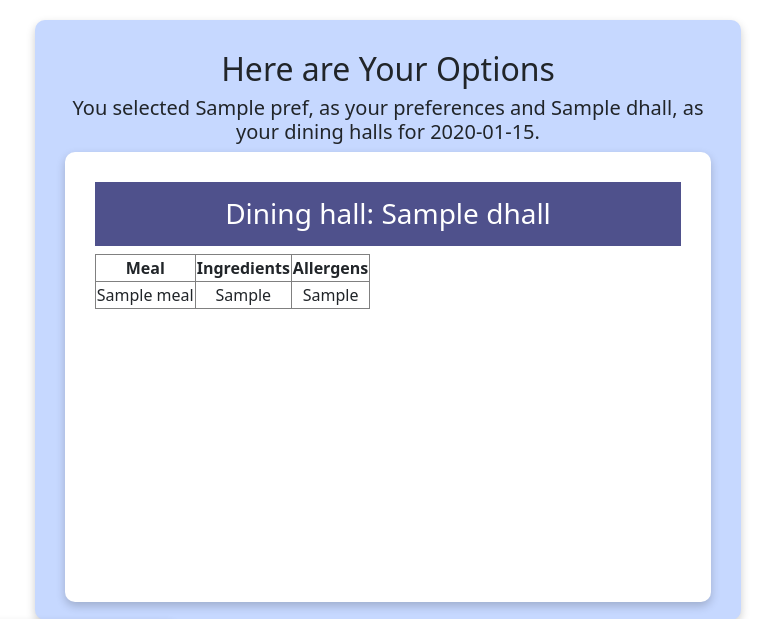
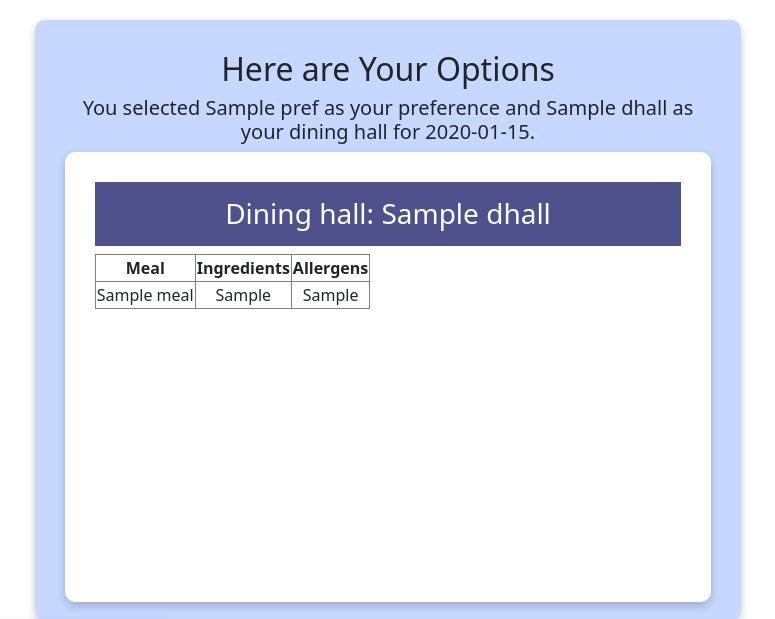
Before and after one commit to princeton-eats/princetoneats, a Flask app: template src/princetoneats/templates/meals_list.html in a window 1280 px wide. Shown: the part 62-681 px from the top of the page, without its empty margins (252-1027 px from the left). Run offline with Flask 3, Linux system fonts and the light colour scheme; the template is opened without the code that fills it: most values are stand-ins (such as "Sample title", 1, 10 or a date in 2020).

Commit message:
meals_list error

```diff
--- a/src/princetoneats/templates/dashboard.html
+++ b/src/princetoneats/templates/dashboard.html
@@ -33,7 +33,6 @@
     <div class="container-fluid flex-fill d-flex justify-content-center align-items-center">
         <div class="row w-100 justify-content-center">
 
-    <!-- Left Column -->
         <div class="col-md-5 text-center" style="margin: auto;">
                 <h1 class="display-10">Good <span id="ampmSpan"></span> {{userFirstname}}</h1>
                 <h2 class="lead">
@@ -41,7 +40,6 @@
                 </h2>
         </div>
 
-        <!-- Right Column -->
         <div class="col-md-7 text-center">
             <div class="container" style="overflow: scroll !important; height: 500px;">
                 {% if hall == "hairline" %}
--- a/src/princetoneats/templates/meals_list.html
+++ b/src/princetoneats/templates/meals_list.html
@@ -44,15 +44,36 @@
                 <div class="containerMeals" style="background-color: white;">
                         <h1 style="margin: 40px;">Sorry! We couldn't find any meals to match your outlined preferences. Please conduct another search. </h1>
                         <h3 class="lead" style="margin: 45px;">
-                            You selected {% for pref in preferences %} <b>{{pref}}</b>, {% endfor %} as your prefereces and
-                            {% for dhall in dininghalls %} <b>{{dhall}}</b>, {% endfor %} as your dining halls for <b>{{mealtimes[0]}}</b>.
+                            You selected
+                                {% for pref in preferences %} <b>{{ pref }}</b>{% if not loop.last %},
+                                    {% endif %}
+                                {% endfor %}
+                            as your preference
+                                {% if preferences|length > 1 %}s {% endif %} and
+                                {% for dhall in grouped_meals.items() %}
+                                    <b>{{dhall[0]}}</b>{% if not loop.last %},
+                                    {% endif %}
+                                {% endfor %}
+                            as your dining hall{% if grouped_meals|length > 1 %}s{% endif %}
+                            for <b>{{mealtimes[0]}}</b>.
                         </h3>
                 </div>
                 {% else %}
                         <h2>Here are Your Options</h2>
                         <h3 class="lead">
-                            You selected {% for pref in preferences %} <b>{{pref}}</b>, {% endfor %} as your preferences and
-                            {% for dhall in grouped_meals.items() %} <b>{{dhall[0]}}</b>, {% endfor %} as your dining halls for <b>{{mealtimes[0]}}</b>.
+                            You selected
+                                {% for pref in preferences %}
+                                    <b>{{ pref }}</b>{% if not loop.last %},
+                                    {% endif %}
+                                {% endfor %}
+                            as your preference
+                                {% if preferences|length > 1 %}s {% endif %} and
+                                {% for dhall in grouped_meals.items() %}
+                                    <b>{{dhall[0]}}</b>{% if not loop.last %},
+                                    {% endif %}
+                                {% endfor %}
+                            as your dining hall{% if grouped_meals|length > 1 %}s{% endif %}
+                            for <b>{{mealtimes[0]}}</b>.
                         </h3>
                 <div class="containerMeals" style="background-color: white; overflow: scroll !important;">
                         {% for dhall, meals in grouped_meals.items() %}
```
Also changed, not shown: requirements.txt (+7 -1 lines).
